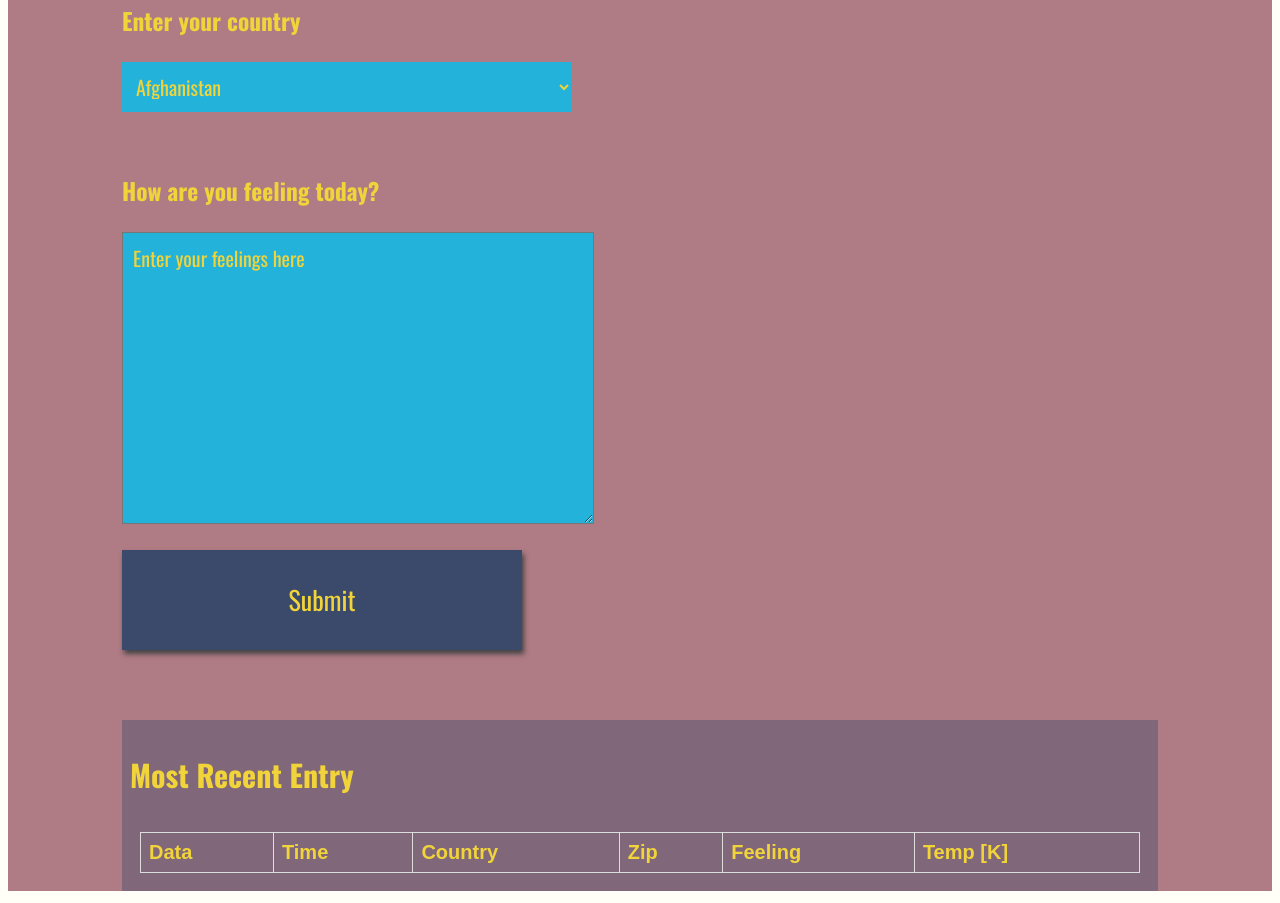
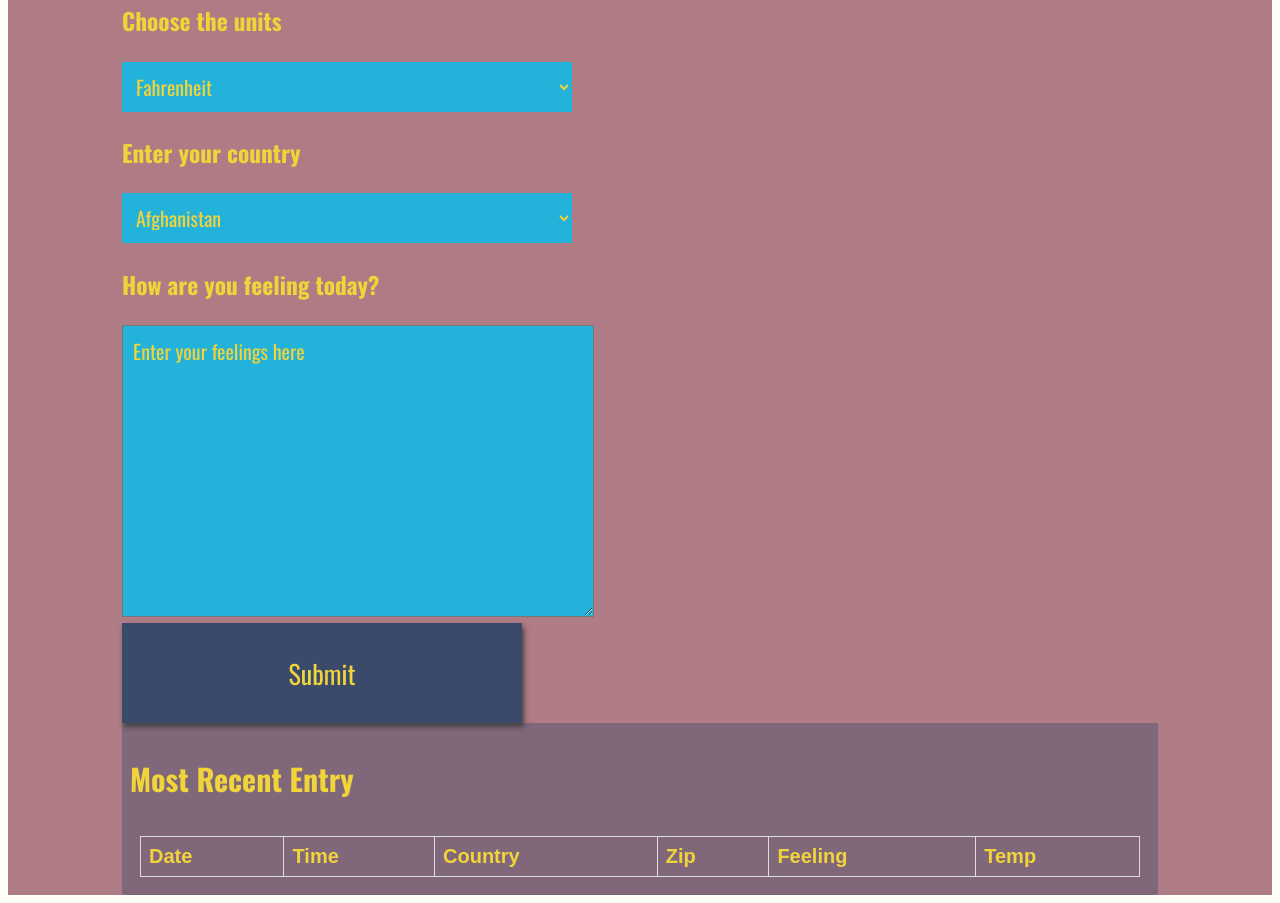
Before and after one commit to MarieAbhag/WeatherJournalApp, a website: page website/index.html in a window 1280 px wide. Shown: the part 370-1273 px from the top of the page. Drawn offline with nearby package versions, Linux system fonts and the light colour scheme; a web font is replaced by a local one.

Commit message:
CodeReview 4 comments implementation
- Date is fixed
- Unit APIs

```diff
--- a/website/app.js
+++ b/website/app.js
@@ -4,8 +4,7 @@
 /*=====================================================*/
 
 const baseURL = 'http://api.openweathermap.org/data/2.5/weather?q='
-const apiKey = '&appid=2cee41a74613123afb2c3027ee5d7434'
-
+const apiKey = '&appid=2cee41a74613123afb2c3027ee5d7434&units='
 
 // data to server object
 var userSentObj = {
@@ -34,7 +33,8 @@ function GetCurrentTime(){
 // return a string of the current date (dd.mm.yyyy)
 function GetCurrentDate(){
     var d = new Date();
-    return  d.getMonth()+'.'+ d.getDate()+'.'+ d.getFullYear();
+    //Because getmonth() start from 0. We have "d1.getMonth() + 1" to achieve what we want.
+    return d.getDate() +'.'+  (d.getMonth()+1)+'.'+ d.getFullYear();
 }
 
 // check the user enteries
@@ -149,7 +149,8 @@ const getData = async(url = '') => {
 //getting weather data from OpenWeatherMap
 const getWeatherMap = async (country) => {
     // res equals to the result of fetch function
-    const res = await fetch(baseURL + country + apiKey);
+
+    const res = await fetch(baseURL + country + apiKey + document.getElementById('units').value);
     try {
       // userData equals to the result of fetch function
       const userData = await res.json();
--- a/website/index.html
+++ b/website/index.html
@@ -19,6 +19,14 @@
         </h3>
         <input type="text" id="zip" placeholder="enter zip code here">
       </div>
+      <div class ="holder">
+        <h3>
+          Choose the units
+        </h3>
+        <select id="units" name="units">
+          <option value="imperial">Fahrenheit</option>
+          <option value="metric">Celcius</option>
+        </select>
       <div class ="holder">
         <h3>
           Enter your country
@@ -286,12 +294,12 @@
       <div id = "entryHolder">
         <table id="entriesTable">
           <tr>
-            <th>Data</th>
+            <th>Date</th>
             <th>Time</th>
             <th>Country</th>
             <th>Zip</th>
             <th>Feeling</th>
-            <th>Temp [K]</th>
+            <th>Temp</th>
           </tr>
         </table>
       </div>
```
